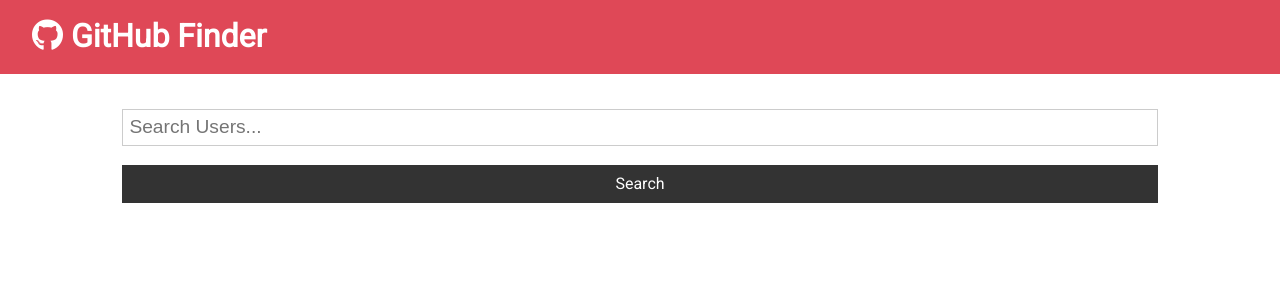
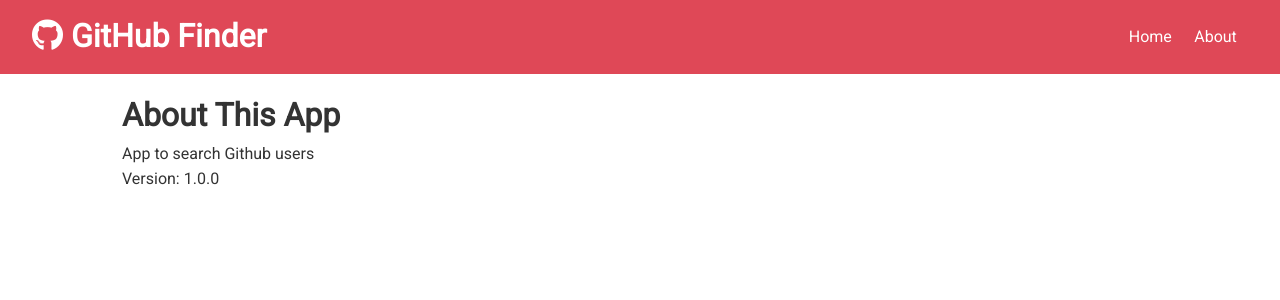
Before and after one commit to subhamBharadwaz/github-finder-v1, a React (Create React App) app: page /about in a window 1280 px wide. Shown: the top 300 px of the page. Built offline with nearby package versions, Linux system fonts and the light colour scheme.

Commit message:
implement router

```diff
--- a/package.json
+++ b/package.json
@@ -9,6 +9,7 @@
     "axios": "^0.21.1",
     "react": "^17.0.2",
     "react-dom": "^17.0.2",
+    "react-router-dom": "^5.2.0",
     "react-scripts": "4.0.3",
     "web-vitals": "^1.0.1"
   },
--- a/src/App.css
+++ b/src/App.css
@@ -243,10 +243,6 @@
   opacity: 0.9;
   background: var(--light-color);
   color: #333;
-
-  display: flex;
-  justify-content: space-between;
-  align-items: center;
 }
 
 .btn-primary,
--- a/src/App.js
+++ b/src/App.js
@@ -1,14 +1,16 @@
-import React, { Component } from 'react'
+import React, { Component, Fragment } from 'react'
 import './App.css'
 
-// Import 3rd party packages
+// Import 3rd-party packages
 import axios from 'axios'
+import { BrowserRouter as Router, Switch, Route } from 'react-router-dom'
 
 // Import Components
 import Navbar from './components/layout/Navbar'
 import Users from './components/users/Users'
 import Search from './components/users/Search'
 import Alert from './components/layout/Alert'
+import About from './components/Pages/About'
 
 class App extends Component {
   state = {
@@ -45,10 +47,18 @@
   render() {
     const { users, loading, alert } = this.state
     return (
+      <Router>
         <div className="App">
           <Navbar />
+
           <div className="container">
             <Alert alert={alert} onClose={this.onClose} />
+            <Switch>
+              <Route
+                exact
+                path="/"
+                render={(props) => (
+                  <Fragment>
                     <Search
                       searchUser={this.searchUser}
                       clearUsers={this.clearUsers}
@@ -56,8 +66,14 @@
                       setAlert={this.setAlert}
                     />
                     <Users users={users} loading={loading} />
+                  </Fragment>
+                )}
+              />
+              <Route exact path="/about" component={About} />
+            </Switch>
           </div>
         </div>
+      </Router>
     )
   }
 }
--- /dev/null
+++ b/src/components/Pages/About.js
@@ -0,0 +1,13 @@
+import React, { Fragment } from 'react'
+
+const About = () => {
+  return (
+    <Fragment>
+      <h1>About This App</h1>
+      <p>App to search Github users</p>
+      <p>Version: 1.0.0</p>
+    </Fragment>
+  )
+}
+
+export default About
--- a/src/components/layout/Alert.js
+++ b/src/components/layout/Alert.js
@@ -3,13 +3,20 @@
 const Alert = ({ alert, onClose }) => {
   return (
     alert !== null && (
-      <div className={`alert alert-${alert.type}`}>
+      <div
+        className={`alert alert-${alert.type}`}
+        style={{
+          display: 'flex',
+          justifyContent: 'space-between',
+          alignItems: 'center',
+        }}
+      >
         <div>
           <i className="fas fa-info-circle" />
           {alert.msg}
         </div>
         <i
-          className="fas fa-times close"
+          className="fas fa-times"
           onClick={onClose}
           style={{ cursor: 'pointer' }}
         />
--- a/src/components/layout/Navbar.js
+++ b/src/components/layout/Navbar.js
@@ -1,12 +1,22 @@
 import React from 'react'
 import PropTypes from 'prop-types'
+// Import 3rd-party packages
 
+import { Link } from 'react-router-dom'
 const Navbar = ({ icon, title }) => {
   return (
     <div className="navbar bg-primary">
       <h1>
         <i className={icon} /> {title}
       </h1>
+      <ul>
+        <li>
+          <Link to="/">Home</Link>
+        </li>
+        <li>
+          <Link to="/about">About</Link>
+        </li>
+      </ul>
     </div>
   )
 }
--- a/src/components/users/Users.js
+++ b/src/components/users/Users.js
@@ -1,4 +1,6 @@
 import React from 'react'
+
+// Import components
 import UserItem from './UserItem'
 import Spinner from '../layout/Spinner'
 import PropTypes from 'prop-types'
```
Also changed, not shown: 1 other file (tests, documents, lock files or other folders). Lines whose indentation alone changed are shown as unchanged.
